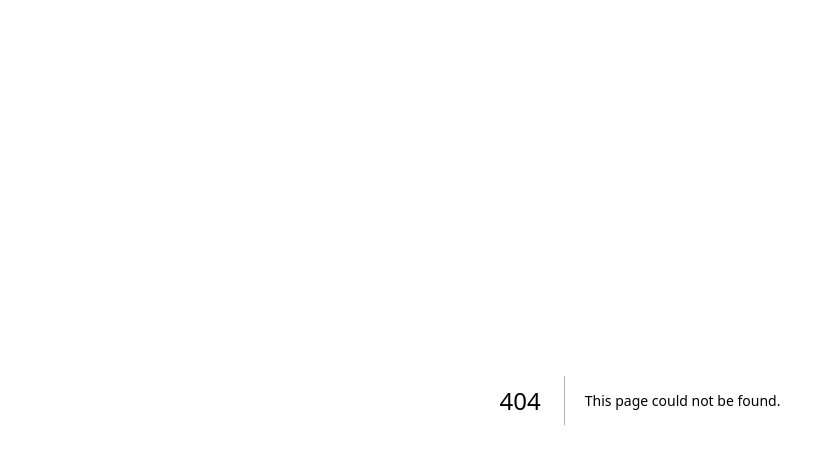
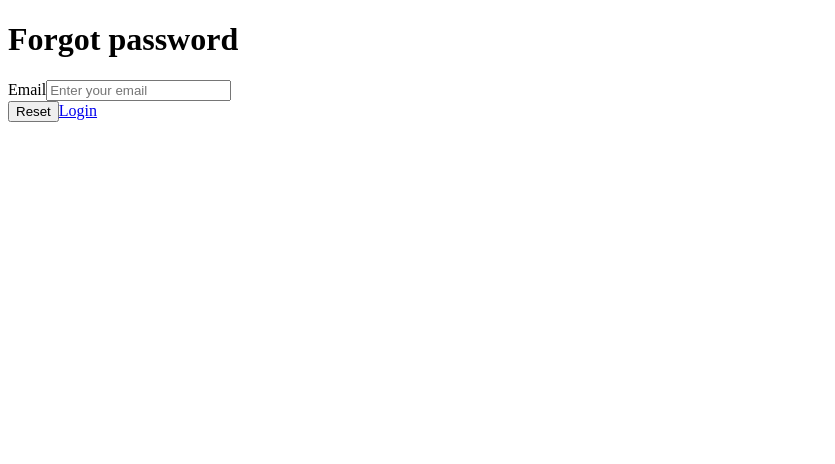
Before and after one commit to exagyde/card-keeper, a Next.js app in the folder card-keeper/: page /forgot-password in a window 1280 px wide. Before the commit this address had no page. Shown: the top 464 px of the page, without its empty margins (0-835 px from the left). Built offline with nearby package versions, Linux system fonts and the light colour scheme; no server answers.

Commit message:
Adding logout and forgot password for authentication system

```diff
--- a/card-keeper/src/app/api/logout/route.js
+++ b/card-keeper/src/app/api/logout/route.js
@@ -1,7 +1,7 @@
 import { serialize } from "cookie";
 import { NextResponse } from "next/server";
 
-export async function GET() {
+export async function POST() {
     const cookie = serialize("__session", "", {
         maxAge: -1,
         path: "/"
--- /dev/null
+++ b/card-keeper/src/app/forgot-password/page.js
@@ -0,0 +1,42 @@
+"use client";
+
+import { useState } from "react";
+import { sendPasswordResetEmail } from "firebase/auth";
+import { auth } from "@/firebase/config";
+
+export default function ForgotPasswordPage() {
+    const [email, setEmail] = useState("");
+    const [message, setMessage] = useState("");
+
+    const handleReset = async (e) => {
+        e.preventDefault();
+
+        try {
+            await sendPasswordResetEmail(auth, email);
+            setMessage("Reset email sent");
+        } catch(error) {
+            setMessage("Error: " + error.message);
+        }
+    };
+
+    return (
+        <div>
+            <h1>Forgot password</h1>
+            <form onSubmit={handleReset}>
+                <div>
+                    <label>Email</label>
+                    <input
+                        type="email"
+                        placeholder="Enter your email"
+                        value={email}
+                        onChange={(e) => setEmail(e.target.value)}
+                        required
+                    />
+                </div>
+                <button type="submit">Reset</button>
+                {message && <p>{message}</p>}
+                <a href="/login">Login</a>
+            </form>
+        </div>
+    )
+}
--- a/card-keeper/src/app/login/page.js
+++ b/card-keeper/src/app/login/page.js
@@ -81,6 +81,7 @@ export default function LoginPage() {
                         onChange={(e) => setPassword(e.target.value)}
                         required
                     />
+                    <a href="/forgot-password">Forgot password</a>
                 </div>
                 <button type="submit">Login</button>
                 <button type="button" onClick={handleGoogleLogin}>Login with Google</button>
```
Also changed, not shown: card-keeper/src/app/dashboard/client.js (added, +19 -0 lines), card-keeper/src/app/dashboard/page.js (+2 -5 lines).
